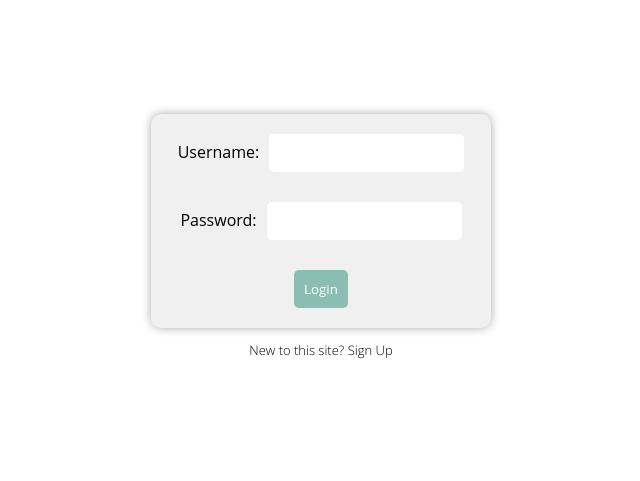
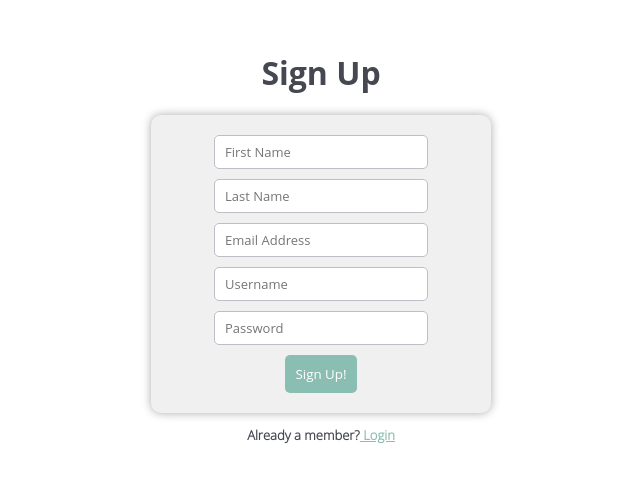
Before and after one commit to fsfampo/Team-15, a React (Create React App) app: page /SignUp in a window 1280 px wide. Shown: the part 165-646 px from the top of the page, without its empty margins (319-959 px from the left). Built offline with nearby package versions, Linux system fonts and the light colour scheme.

Commit message:
linked sign up and log in together

```diff
--- a/package.json
+++ b/package.json
@@ -6,8 +6,12 @@
     "@testing-library/jest-dom": "^5.16.5",
     "@testing-library/react": "^13.4.0",
     "@testing-library/user-event": "^13.5.0",
+    "bootstrap": "^5.2.3",
+    "bulma": "^0.9.4",
     "react": "^18.2.0",
+    "react-bootstrap": "^2.7.2",
     "react-dom": "^18.2.0",
+    "react-router-dom": "^6.8.1",
     "react-scripts": "5.0.1",
     "web-vitals": "^2.1.4"
   },
--- a/src/App.js
+++ b/src/App.js
@@ -2,13 +2,19 @@ import logo from './logo.svg';
 import './App.css';
 import Login from './components/Login';
 import SignUp from './components/SignUp';
+import ReactDOM from "react-dom/client";
+import { BrowserRouter, Routes, Route } from "react-router-dom";
 
 
 function App() {
   return (
-    <div className="App">
-      <Login />
+    <BrowserRouter>
+    <div><Routes>
+      <Route path="/SignUp" element={<SignUp />} />
+      <Route path="/Login" element={<Login />} />
+    </Routes>
     </div>
+    </BrowserRouter>
   );
 }
 
--- a/src/components/Login.js
+++ b/src/components/Login.js
@@ -1,5 +1,7 @@
 import { render } from '@testing-library/react';
 import React, { useState } from 'react';
+import ReactDOM from "react-dom/client";
+import { Link } from "react-router-dom";
 import './login.css';
 
 function Login() {
@@ -23,7 +25,9 @@ function Login() {
         </label>
         <button type="submit">Login</button>
       </form>
-      <h3 className='txt'>New to this site? Sign Up</h3>
+      <h3 className='txt'>New to this site?
+      <Link to="/signup" className='login_button'> Sign Up</Link>
+      </h3>
     </div>
   );
 
--- a/src/components/SignUp.js
+++ b/src/components/SignUp.js
@@ -1,14 +1,78 @@
 import { render } from '@testing-library/react';
 import React, { useState } from 'react';
+import ReactDOM from "react-dom/client";
+import { Link } from "react-router-dom";
+
 import './signup.css';
 
-function SignUp() {
-    return (
-        <div className="signup-container">
-          <h1>Sign Up</h1>
-          <h3>Already a member? Log in</h3>
-        </div>
-      );
+function Login() {
+  const [fName, setFName] = useState('');
+  const [lName, setLName] = useState('');
+  const [email, setEmail] = useState('');
+  const [username, setUsername] = useState('');
+  const [password, setPassword] = useState('');
+
+
+
+  function handleLogin(event) {
+    event.preventDefault();
+    // code to handle login
+  }
+  return (
+    <div className="signup-container">
+      <h1>Sign Up</h1>
+      <form className="signup-form" onSubmit={handleLogin}>
+          <input
+            type="text"
+            id="fName"
+            name="fName"
+            placeholder="First Name"
+            className='signup_input'
+            onChange={(e) => setFName(e.target.value)}
+          />
+          <input
+            type="text"
+            id="lName"
+            name="lName"
+            placeholder="Last Name"
+            className='signup_input'
+            onChange={(e) => setLName(e.target.value)}
+          />
+
+          <input
+            type="text"
+            id="email"
+            name="email"
+            placeholder="Email Address"
+            className='signup_input'
+            onChange={(e) => setEmail(e.target.value)}
+          />
+
+          <input
+            type="text"
+            id="username"
+            name="username"
+            placeholder="Username"
+            className='signup_input'
+            onChange={(e) => setUsername(e.target.value)}
+          />
+
+          <input
+            type="text"
+            id="password"
+            name="password"
+            placeholder="Password"
+            className='signup_input'
+            onChange={(e) => setPassword(e.target.value)}
+          />
+        <button type="submit">Sign Up!</button>
+      </form>
+      <h3 className='log_txt'>Already a member?
+      <Link to="/login" className='login_button'> Login</Link>
+      </h3>
+    </div>
+  );
+
 }
 
-export default SignUp;
+export default Login;
--- a/src/components/login.css
+++ b/src/components/login.css
@@ -4,6 +4,7 @@
     align-items: center;
     justify-content: center;
     height: 100vh;
+    color: #454851;
   }
 
   .login-form {
@@ -17,6 +18,7 @@
     box-shadow: 0px 0px 10px 0px #aaa;
     width: 300px;
     font-family: 'Open Sans', sans-serif;
+    color: #454851;
   }
 
   .login-form label {
@@ -51,3 +53,8 @@
     font-family: 'Open Sans Light', sans-serif;
     font-size: small;
   }
+
+  span:hover {
+    text-decoration: underline !important;
+    cursor: pointer;
+  }
--- a/src/components/signup.css
+++ b/src/components/signup.css
@@ -1,17 +1,66 @@
 .signup-container {
-    position: relative;
-    top: calc(25vh - 50px);
-    left: 50%;
-    transform: translateX(-50%);
-    text-align: center;
-  }
+  display: flex;
+  flex-direction: column;
+  align-items: center;
+  justify-content: center;
+  height: 100vh;
+  font-family: 'Open Sans', sans-serif;
+  color: #454851;
+}
 
-  h1 {
-    font-weight: normal;
-    font-family: 'Open Sans Medium', sans-serif;
-  }
+.signup-form {
+  display: flex;
+  flex-direction: column;
+  align-items: center;
+  justify-content: center;
+  padding: 20px;
+  background-color: #f0f0f0;
+  border-radius: 10px;
+  box-shadow: 0px 0px 10px 0px #aaa;
+  width: 300px;
+  font-family: 'Open Sans', sans-serif;
+}
 
-  h3 {
-    font-weight: normal;
-    font-family: 'Open Sans Medium', sans-serif;
-  }
+.signup_input {
+  height: 30px;
+  margin-bottom: 10px;
+  font-family: 'Open Sans', sans-serif;
+  font-size: small;
+  width: 200px;
+  border-style: solid;
+  border-width: 1px;
+  border-color: #BDBFC7;
+  border-radius: 5px;
+  padding-left: 10px;
+}
+
+.signup-form button {
+  background-color: #8BBEB2;
+  color: white;
+  padding: 10px;
+  border: none;
+  border-radius: 5px;
+  cursor: pointer;
+  font-family: 'Open Sans', sans-serif;
+}
+
+.signup-form button:hover {
+  background-color: #498376;
+}
+
+.log_txt {
+  font-family: 'Open Sans Light', sans-serif;
+  font-size: small;
+}
+
+.log_txt span {
+  color: #8BBEB2;
+}
+
+.login_button {
+  border-color: white;
+  border-style: hidden;
+  background-color: white;
+  color: #8BBEB2;
+  cursor: pointer;
+}
```
Also changed, not shown: 1 other file (tests, documents, lock files or other folders).
